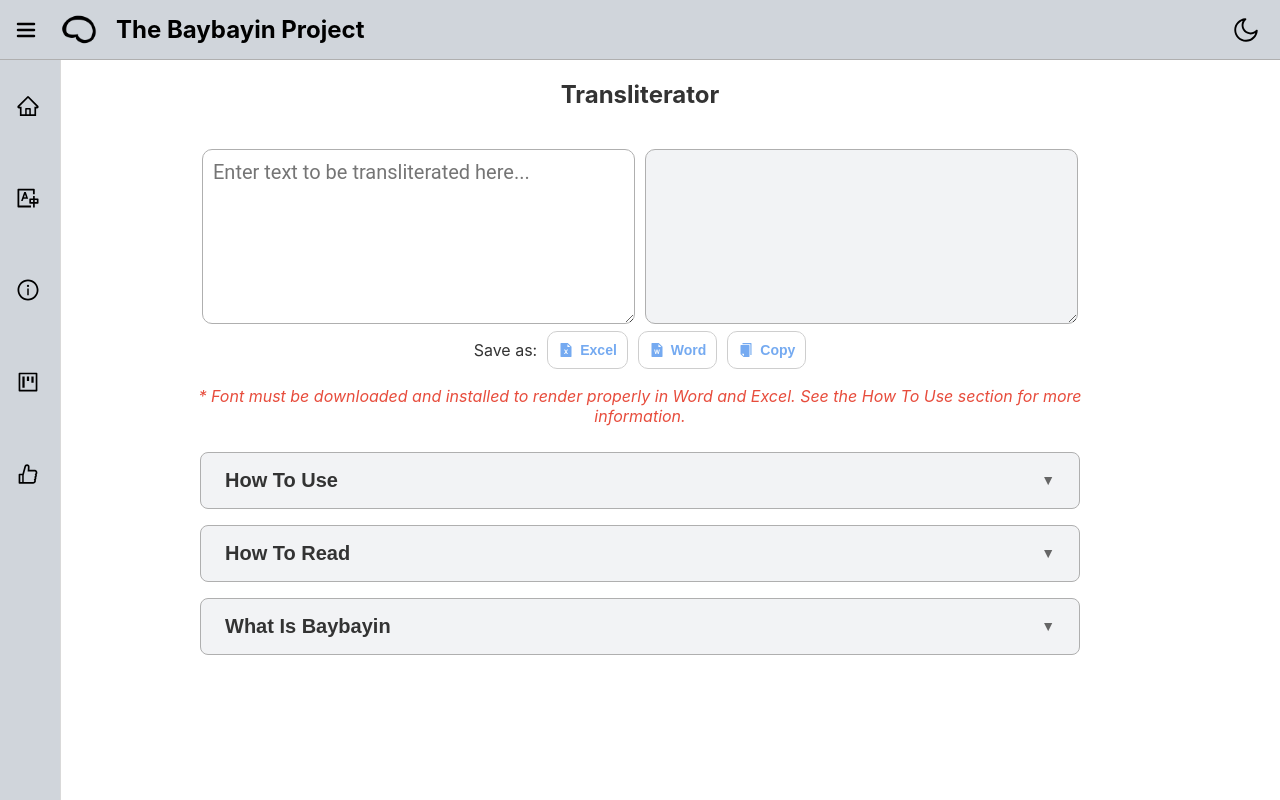
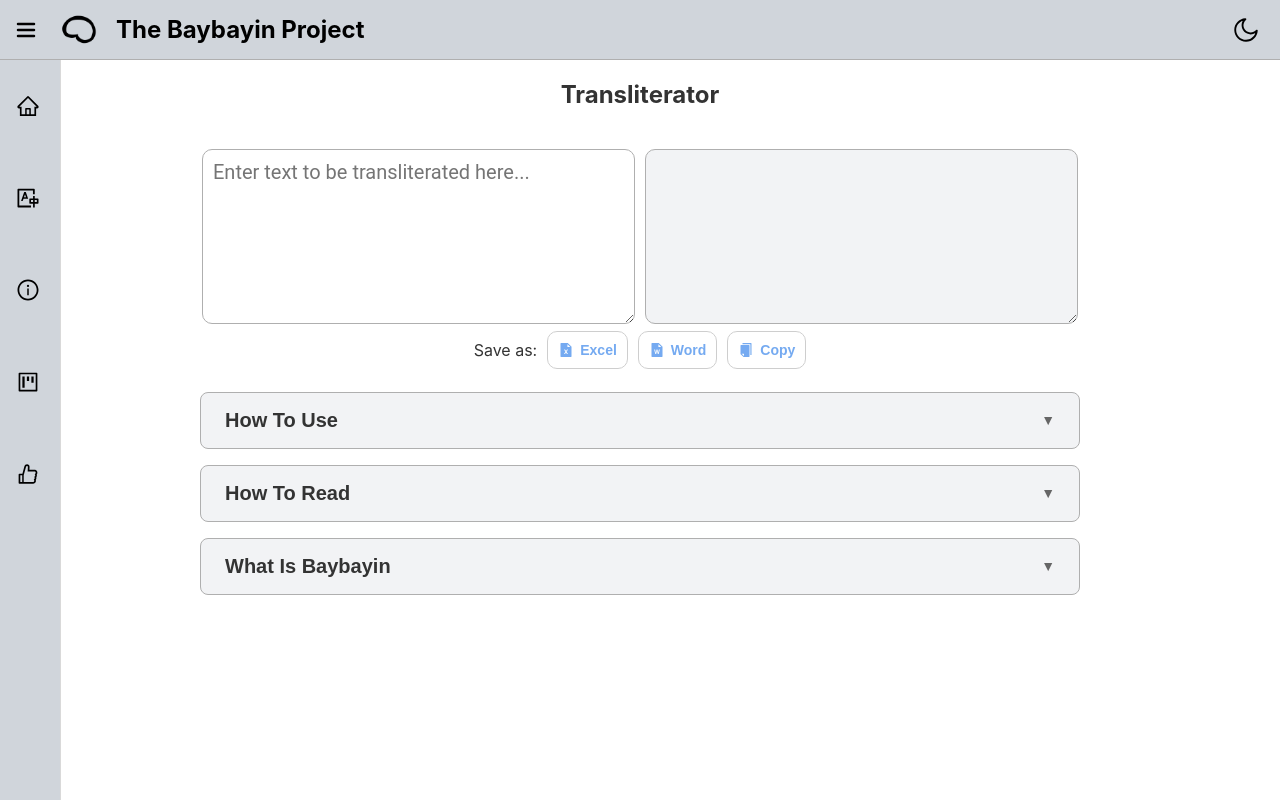
Before and after one commit to cmckinney-59/the-baybayin-project, a React (Vite) app: page /#/transliterator/baybayin in a window 1280 px wide. Before the commit this address led to /#/transliterator/baybayin. Built offline with nearby package versions, Linux system fonts and the light colour scheme.

Commit message:
removed old warning

```diff
--- a/src/components/TransliteratorLite/TransliteratorLite.tsx
+++ b/src/components/TransliteratorLite/TransliteratorLite.tsx
@@ -123,10 +123,6 @@ export default function TransliteratorLite({ title }: TransliteratorProps) {
           wordsDictionary={wordsDictionary}
         />
       </div>
-      <p className="note-paragraph">
-        * Font must be downloaded and installed to render properly in Word and
-        Excel. See the How To Use section for more information.
-      </p>
     </div>
   );
 }
```
